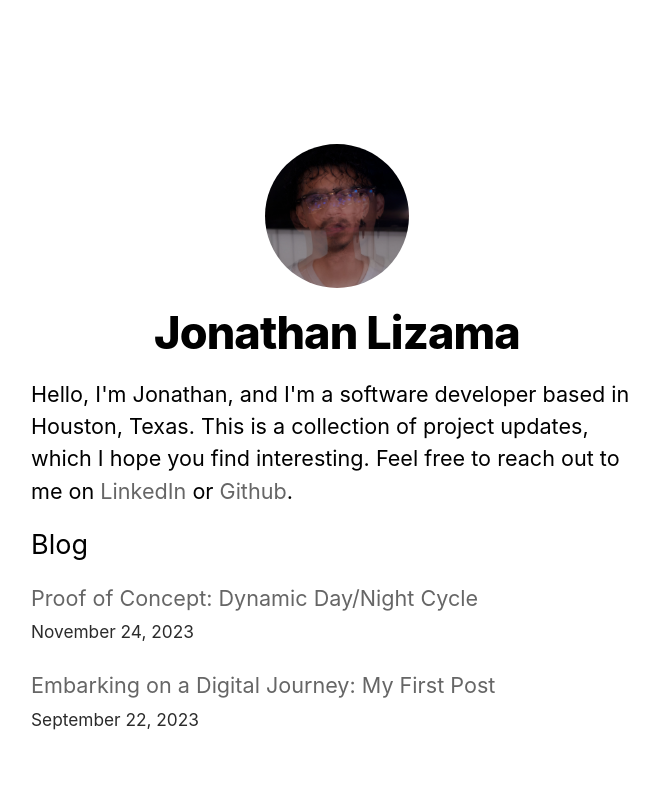
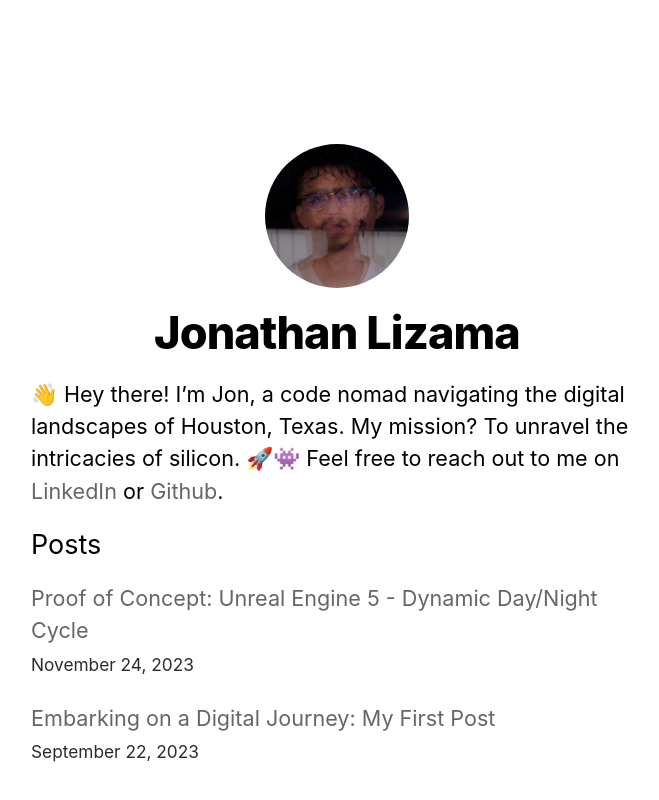
Before and after one commit to wavesco/next-blog, a Next.js app: page / in a window 1280 px wide. Shown: the part 697-1497 px from the top of the page, without its empty margins (303-962 px from the left). Built offline with nearby package versions, Linux system fonts and the light colour scheme.

Commit message:
Update Text Content

```diff
--- a/package.json
+++ b/package.json
@@ -9,6 +9,7 @@
     "@emotion/react": "^11.11.1",
     "@emotion/styled": "^11.11.0",
     "@mui/icons-material": "^5.14.8",
+    "@react-three/fiber": "^8.16.2",
     "clsx": "^2.0.0",
     "date-fns": "^2.30.0",
     "framer-motion": "^10.16.4",
@@ -20,7 +21,8 @@
     "react-spring": "^9.7.2",
     "remark": "^14.0.3",
     "remark-html": "^15.0.2",
-    "tailwindcss-animate": "^1.0.7"
+    "tailwindcss-animate": "^1.0.7",
+    "three": "^0.163.0"
   },
   "engines": {
     "node": ">=18"
--- a/pages/index.js
+++ b/pages/index.js
@@ -22,8 +22,9 @@ export default function Home({ allPostsData }) {
       </Head>
       <section className={utilStyles.headingMd}>
         <p>
-          Hello, I'm Jonathan, and I'm a software developer based in Houston, Texas.
-          This is a collection of project updates, which I hope you find interesting.
+        👋 Hey there!
+        I’m Jon, a code nomad navigating the digital landscapes of Houston, Texas.
+        My mission? To unravel the intricacies of silicon. 🚀👾
           Feel free to reach out to me on {' '}
           <a href="https://www.linkedin.com/in/jonathan-lizama"> LinkedIn </a>
           or {' '}
@@ -31,7 +32,7 @@ export default function Home({ allPostsData }) {
         </p>
       </section>
       <section className={`${utilStyles.headingMd} ${utilStyles.padding1px}`}>
-        <h2 className={utilStyles.headingLg}>Blog</h2>
+        <h2 className={utilStyles.headingLg}>Posts</h2>
         <ul className={utilStyles.list}>
           {allPostsData.map(({ id, date, title }) => (
             <li className={utilStyles.listItem} key={id}>
--- a/posts/112423.md
+++ b/posts/112423.md
@@ -1,12 +1,12 @@
 ---
-title: 'Proof of Concept: Dynamic Day/Night Cycle'
+title: 'Proof of Concept: Unreal Engine 5 - Dynamic Day/Night Cycle'
 date: '2023-11-24'
 ---
 
-Welcome to my latest project update! As an enthusiast in game development, I'm going to be posting short proof of concepts I'm currently working on. I've recently embarked on an exciting journey - creating a dynamic day/night cycle in Unreal Engine.
+As an enthusiast in game development, I've recently embarked on creating a dynamic day/night cycle in Unreal Engine.
 
-This feature is not just a visual enhancement; it's a transformative element that brings a new level of immersion to games. It's a feature that can significantly impact the gaming experience, offering realism and an ever-changing game environment.
+This feature is not just a visual enhancement; it's a transformative element that brings a new level of immersion to games. It's a feature that can significantly impact the gaming experience, offering realism and an evolving game environment.
 
-It's current features include, geographically accurate sun positioning, dynamic length of day, and custom sun/moon, and star texture implementations.
+It's current features include, geographically accurate sun positioning, dynamic length of day, and custom texture implementations.
 
-![Alt text for the GIF](/output.gif)
+![Alt text for the GIF](/dayandnightcycledemo-ue5.gif)
```
Also changed, not shown: 2 other files (tests, documents, lock files or other folders).
